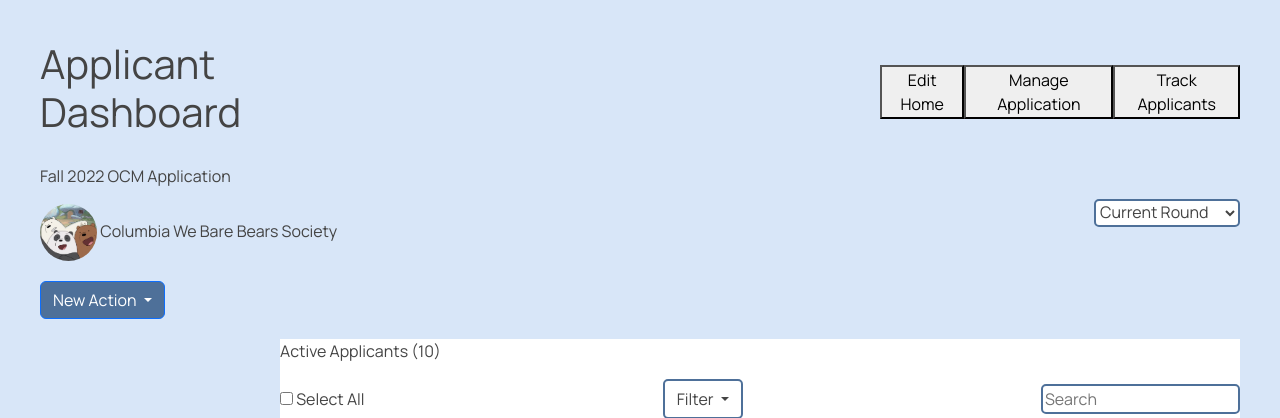
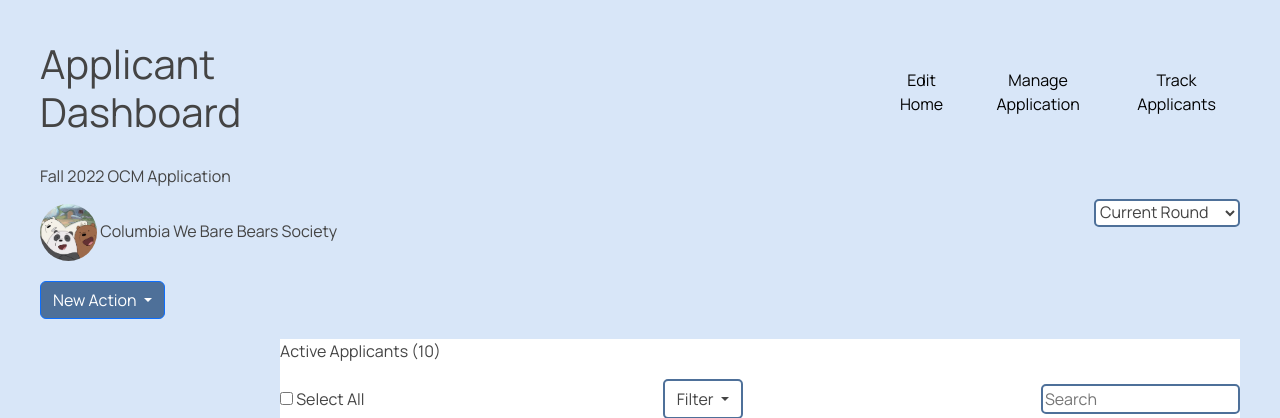
Before and after one commit to kimbotsao/CUclubapps, a Flask app: page /dashboard in a window 1280 px wide. Shown: the top 418 px of the page. Run offline with Flask 2, Linux system fonts and the light colour scheme.

Commit message:
transparent tabs

```diff
--- a/static/css/dashboard.css
+++ b/static/css/dashboard.css
@@ -115,7 +115,14 @@ img {
 .func {
   background-color: white;
   color: #444;
+  cursor: pointer;
   border: 2px solid;
   border-radius: 5px;
   border-color: #4E7099;
 }
+
+.tablink {
+  cursor: pointer;
+  border: none;
+  background-color: transparent;
+}
--- a/templates/dashboard.html
+++ b/templates/dashboard.html
@@ -16,9 +16,9 @@
         <h1>Applicant Dashboard</h1>
       </div>
       <div id="tabs">
-          <button class="button">Edit Home</button>
-          <button class="button">Manage Application</button>
-          <button class="button">Track Applicants</button>
+          <button class="tablink">Edit Home</button>
+          <button class="tablink">Manage Application</button>
+          <button class="tablink">Track Applicants</button>
       </div>
     </div>
 
```
Also changed, not shown: progress.png.
